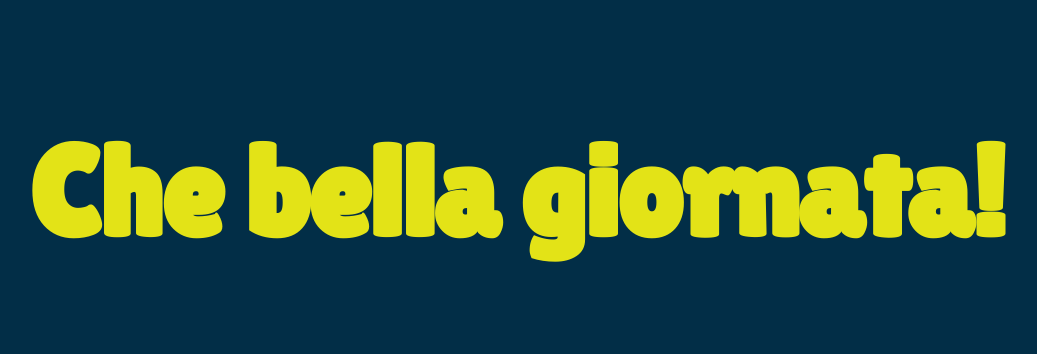
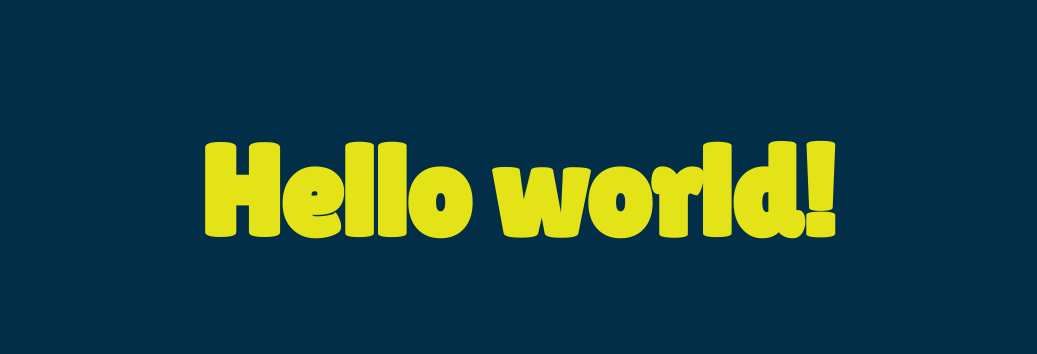
Before and after one commit to Giadacantu/progetto1, a website built with Parcel: page index.html in a window 1280 px wide. Shown: the part 216-570 px from the top of the page, without its empty margins (123-1160 px from the left). Built offline with nearby package versions, Linux system fonts and the light colour scheme.

Commit message:
changes2

```diff
--- a/index.html
+++ b/index.html
@@ -13,8 +13,10 @@
   <link rel="stylesheet" href="style.css">
 </head>
 <body>
-  <main>
-    <h1>Che bella giornata!</h1>
-    </main>
+    <div class="main">
+        <div>
+            <h1 class="mb-4">Hello world!</h1>
+        </div>
+    </div>
 </body>
 </html>
--- a/style.css
+++ b/style.css
@@ -2,15 +2,15 @@ body {
     background-color: #022e47;
   }
 
-  main {
+  .main {
     display: flex;
     align-items: center;
     justify-content: center;
     height: 100vh;
   }
 
-  main h1 {
-    font-family: 'Lilita One', cursive;
+  .main h1 {
+    font-family: 'Lilita One';
     color: rgb(227, 227, 23);
     font-size: 10vw;
     letter-spacing: -2px;
```
